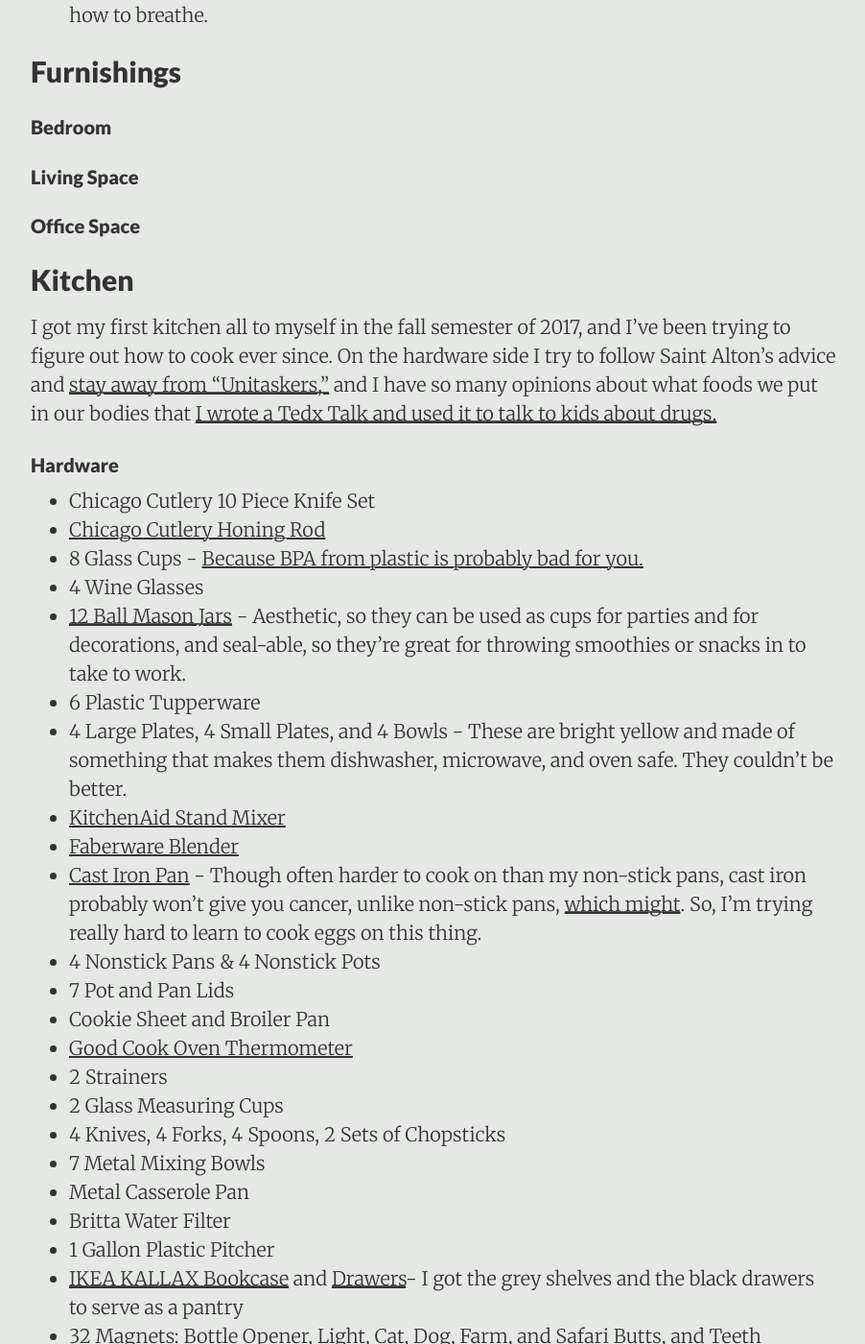
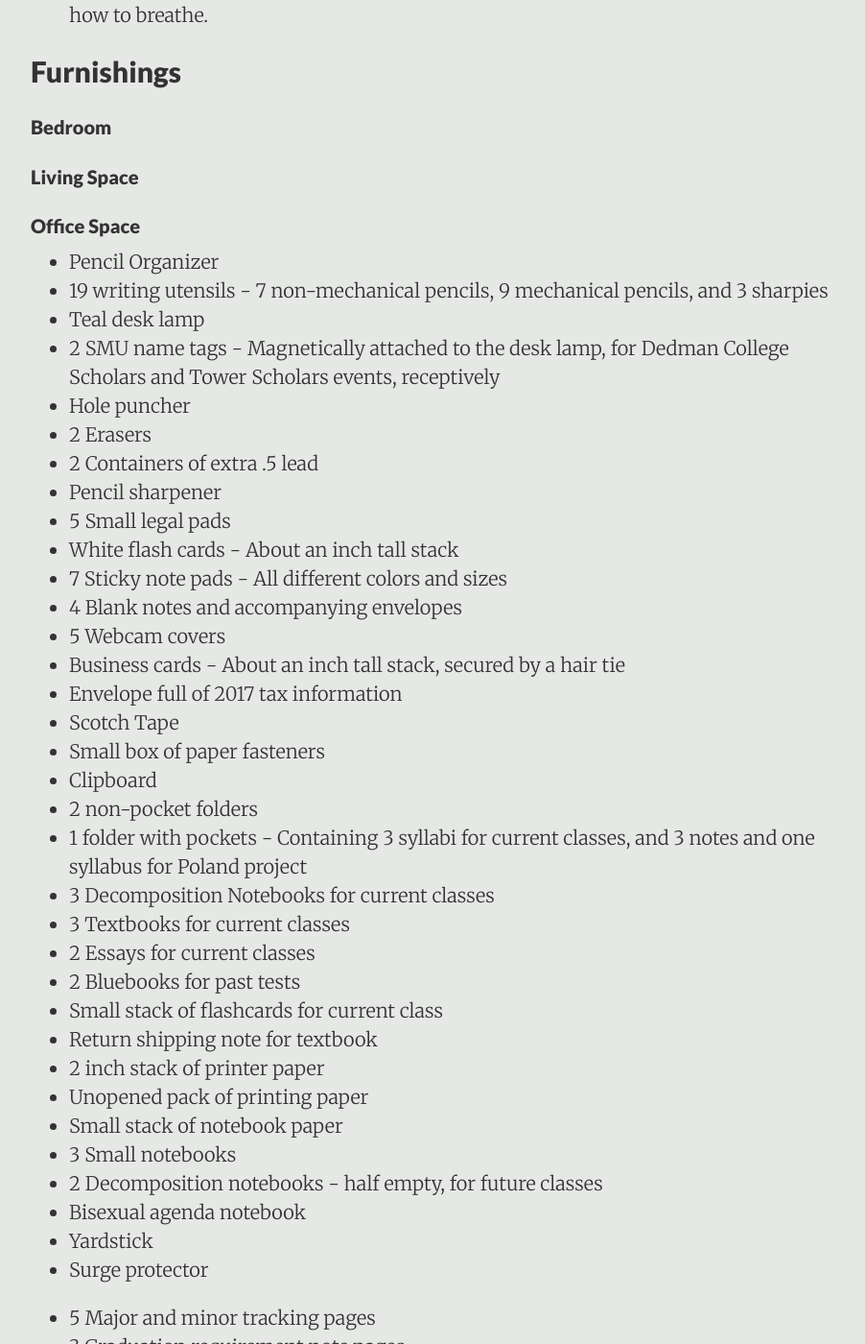
Before and after one commit to DestinyRoseMurphy/DestinyRoseMurphy.github.io, a Jekyll site: the page built from _posts/2017-10-19-Things-I-Kept.md, in a window 1280 px wide and 1400 px high, scrolled down 4257 px. Shown: the whole window at 96% size, without its empty margins (188-1090 px from the left). Built offline with Jekyll 4.4.1, drawn with Linux system fonts in a browser that asks for light colours; some of the changed text lies outside the part shown.

Commit message:
Update _posts/2017-10-19-Things-I-Kept.md

```diff
--- a/_posts/2017-10-19-Things-I-Kept.md
+++ b/_posts/2017-10-19-Things-I-Kept.md
@@ -99,6 +99,49 @@ I began this list January 11th, 2018. It's the first iteration of this post, whi
 #### <a name="Living"></a> Living Space
 
 #### <a name="Office"></a> Office Space
+
+* Pencil Organizer
+* 19 writing utensils - 7 non-mechanical pencils, 9 mechanical pencils, and 3 sharpies
+* Teal desk lamp
+* 2 SMU name tags - Magnetically attached to the desk lamp, for Dedman College Scholars and Tower Scholars events, receptively
+* Hole puncher
+* 2 Erasers
+* 2 Containers of extra .5 lead
+* Pencil sharpener
+* 5 Small legal pads
+* White flash cards - About an inch tall stack
+* 7 Sticky note pads - All different colors and sizes
+* 4 Blank notes and accompanying envelopes
+* 5 Webcam covers
+* Business cards - About an inch tall stack, secured by a hair tie
+* Envelope full of 2017 tax information
+* Scotch Tape
+* Small box of paper fasteners
+* Clipboard
+* 2 non-pocket folders
+* 1 folder with pockets - Containing 3 syllabi for current classes, and 3 notes and one syllabus for Poland project
+* 3 Decomposition Notebooks for current classes
+* 3 Textbooks for current classes
+* 2 Essays for current classes
+* 2 Bluebooks for past tests
+* Small stack of flashcards for current class
+* Return shipping note for textbook
+* 2 inch stack of printer paper
+* Unopened pack of printing paper
+* Small stack of notebook paper
+* 3 Small notebooks
+* 2 Decomposition notebooks - half empty, for future classes
+* Bisexual agenda notebook
+* Yardstick
+* Surge protector
+
+
+* 5 Major and minor tracking pages
+* 3 Graduation requirement note pages
+* Grade page
+* 2 Sticky notes - grade note and encouraging note
+* 8 Wall decorations -  Constitution, Bill of Rights, The Future is Bright Hanger, Move Mountains Hanger, Gavel, RBG doll, Jabot, Hamilton Cross Stitch
+* Chalkboard hangings
 
 
 ## <a name="Kitchen"></a> Kitchen
```
